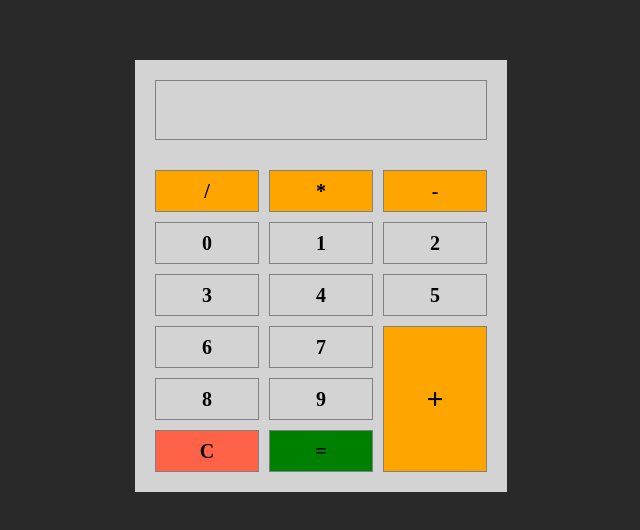
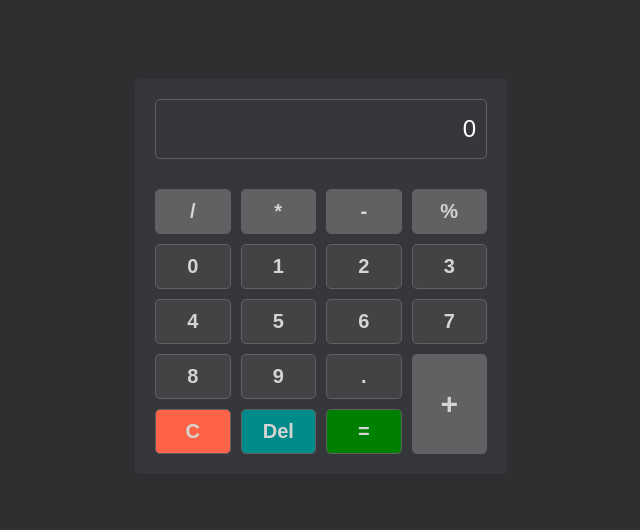
Before and after one commit to Re-z/vue-calc, a website: page index.html in a window 1280 px wide. Shown: the part 124-654 px from the top of the page, without its empty margins (319-959 px from the left). Drawn offline with nearby package versions, Linux system fonts and the light colour scheme.

Commit message:
done, log left

```diff
--- a/index.html
+++ b/index.html
@@ -3,7 +3,7 @@
 
 <head>
     <meta charset="utf-8">
-    <title>Index page</title>
+    <title>Vue.js Calculator</title>
     <meta name="keywords" content="">
     <meta name="description" content="">
     <meta name="viewport" content="width=device-width, initial-scale=1">
@@ -11,28 +11,28 @@
 </head>
 
 <body>
-    <div id="app">
-        <div class="wrap">
-            <div class="calc">
-                <input type="number" class="calc__output" v-model="output"></input>
-                <span class="calc__item calc__item_hightlighted" @click="addToExpression">/</span>
-                <span class="calc__item calc__item_hightlighted" @click="addToExpression">*</span>
-                <span class="calc__item calc__item_hightlighted" @click="addToExpression">-</span>
-                <span class="calc__item" @click="addToExpression">0</span>
-                <span class="calc__item" @click="addToExpression">1</span>
-                <span class="calc__item" @click="addToExpression">2</span>
-                <span class="calc__item" @click="addToExpression">3</span>
-                <span class="calc__item" @click="addToExpression">4</span>
-                <span class="calc__item" @click="addToExpression">5</span>
-                <span class="calc__item" @click="addToExpression">6</span>
-                <span class="calc__item" @click="addToExpression">7</span>
-                <span class="calc__item" @click="addToExpression">8</span>
-                <span class="calc__item" @click="addToExpression">9</span>
-                <span class="calc__item calc__item_clear" @click="clear">C</span>
-
-                <span class="calc__item calc__item_plus calc__item_hightlighted" @click="addToExpression">+</span>
-                <span class="calc__item calc__item_eq" @click="handleExpression">=</span>
-            </div>
+    <div class="wrap">
+        <div class="calc">
+            <input @keyup.enter="handleExpression" type="text" class="calc__output" v-model="output"></input>
+            <button class="calc__item calc__item_hightlighted" @click="addToExpression">/</button>
+            <button class="calc__item calc__item_hightlighted" @click="addToExpression">*</button>
+            <button class="calc__item calc__item_hightlighted" @click="addToExpression">-</button>
+            <button class="calc__item calc__item_hightlighted" @click="addToExpression">%</button>
+            <button class="calc__item" @click="addToExpression">0</button>
+            <button class="calc__item" @click="addToExpression">1</button>
+            <button class="calc__item" @click="addToExpression">2</button>
+            <button class="calc__item" @click="addToExpression">3</button>
+            <button class="calc__item" @click="addToExpression">4</button>
+            <button class="calc__item" @click="addToExpression">5</button>
+            <button class="calc__item" @click="addToExpression">6</button>
+            <button class="calc__item" @click="addToExpression">7</button>
+            <button class="calc__item" @click="addToExpression">8</button>
+            <button class="calc__item" @click="addToExpression">9</button>
+            <button class="calc__item" @click="addToExpression">.</button>
+            <button class="calc__item calc__item_clear" @click="clear">C</button>
+            <button class="calc__item calc__item_trim" @click="trim">Del</button>
+            <button class="calc__item calc__item_plus calc__item_hightlighted" @click="addToExpression">+</button>
+            <button class="calc__item calc__item_eq" @click="handleExpression">=</button>
         </div>
     </div>
     <script src="https://cdn.jsdelivr.net/npm/vue/dist/vue.js"></script>
--- a/js/app.js
+++ b/js/app.js
@@ -1,18 +1,32 @@
 const v = new Vue({
 	el: '.wrap',
 	data: {
-		output: ''
+		output: '0'
 	},
 	methods: {
 		addToExpression(ev) {
 			const val = ev.target.innerHTML;
-			this.output += val;
+			//запрещаем ставить первым символом некоторые операторы
+			if(this.output.length === 0 && (val === '%' || val === '*'|| val === '/')) {
+				return
+			}
+			else if(this.output === '0' && val !== '.') {
+				this.output = val
+			}
+			else {
+				this.output += val;
+			}
+		},
+		handleExpression() {
+			//eval - "выполняет" строку
+			this.output = eval(this.output)
 		},
 		clear() {
-			this.output = ''
+			this.output = '0'
 		},
-		handleExpression() {
-			this.output = Number(this.output)
+		trim() {
+			const trimmedStr = String(this.output).slice(0,-1)
+			this.output = trimmedStr
 		}
 	}
 })
--- a/sass/not-compiling/reset.sass
+++ b/sass/not-compiling/reset.sass
@@ -28,6 +28,8 @@ table
 	border-spacing: 0
 a
 	text-decoration: none
+button
+	outline: none
 input
 	background: inherit
 	border: none
--- a/sass/styles.sass
+++ b/sass/styles.sass
@@ -1,18 +1,16 @@
 
 @import 'not-compiling/reset'
-$tab: 1024
-$mob: 760
-
+$borderRadius: 5px
 
 =r($width)
     @media screen and (max-width: $width + 'px')
         @content
 
 =border
-    border: 1px solid grey
+    border: 1px solid #616163
 
 body
-    background: #2a2929
+    background: #2f2f31
 *
     box-sizing: border-box
     transition: .25s
@@ -26,18 +24,24 @@ body
 .calc
     max-width: 500px
     padding: 20px
-    background: lightgray
+    // background: lightgray
+    background: #35373b
     display: grid
-    grid-template-columns: repeat(3,1fr)
+    grid-template-columns: repeat(4,1fr)
     grid-gap: 10px
+    border-radius: $borderRadius
+
     &__output
         min-height: 60px
         +border
-        grid-column: 1/4
+        grid-column: 1/5
         margin-bottom: 20px
         text-align: right
         padding: 0 10px
         font-size: 24px
+        border-radius: $borderRadius
+        color: white
+
     &__item
         +border
         padding: 10px
@@ -46,18 +50,23 @@ body
         text-align: center
         font-size: 20px
         font-weight: bold
+        background: #424345
+        color: #D4D4D2
+        border-radius: $borderRadius
         &_hightlighted
-            background: orange
+            background: #616163
         &_clear
             background: tomato
         &_plus
-            grid-column: 3/4
-            grid-row: 5/8
+            grid-column: 4/5
+            grid-row: 5/7
             display: grid
             align-items: center
             font-size: 30px
         &_eq
             background: green
+        &_trim
+            background: darkcyan
 
 input[type=number]::-webkit-inner-spin-button,
 input[type=number]::-webkit-outer-spin-button
```
Also changed, not shown: README.md (added), css/styles.css.
